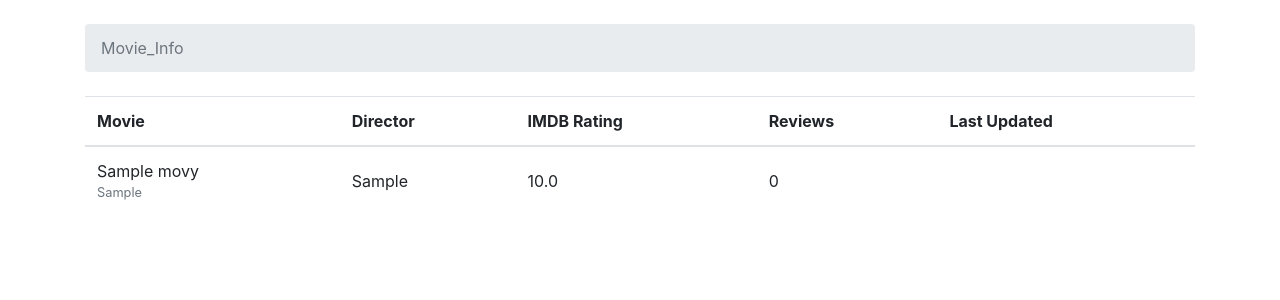
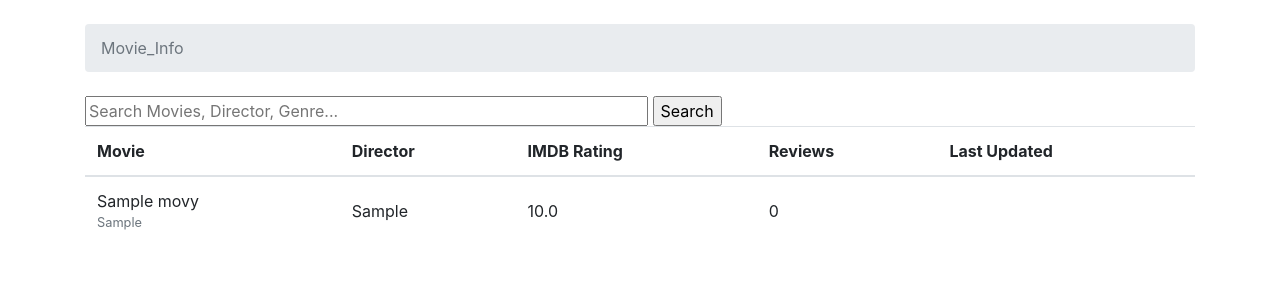
Before and after one commit to bhvbhushan/mini_imdb, a Django app: page / in a window 1280 px wide. Shown: the top 300 px of the page. Run offline with Django 3.2, Linux system fonts and the light colour scheme; tables that the repository leaves empty hold one stand-in row (values such as "Sample post"); some libraries are stand-ins or nearby versions.

Commit message:
[ftr]: Add search feature

```diff
--- a/movie_info/views.py
+++ b/movie_info/views.py
@@ -1,8 +1,12 @@
 from django.shortcuts import render
-from django.http import HttpResponse
 from .models import Movies
 
 
 def home(request):
     movies = Movies.objects.all()
+    query = request.GET.get("q")
+    if query:
+        movies = (movies.filter(name__icontains=query)) |\
+        (movies.filter(director__icontains=query)) |\
+        (movies.filter(genre__icontains=query))
     return render(request, 'home.html', {'movies': movies})
--- a/templates/home.html
+++ b/templates/home.html
@@ -10,6 +10,10 @@
       <ol class="breadcrumb my-4">
         <li class="breadcrumb-item active">Movie_Info</li>
       </ol>
+      <form method='GET', action = ''>
+        <input = 'Text' name = 'q' size="50" placeholder="Search Movies, Director, Genre..."/>
+        <input type = 'submit' value = 'Search' />
+      </form>
       <table class="table">
         <thead class="thead-inverse">
         <tr>
```
